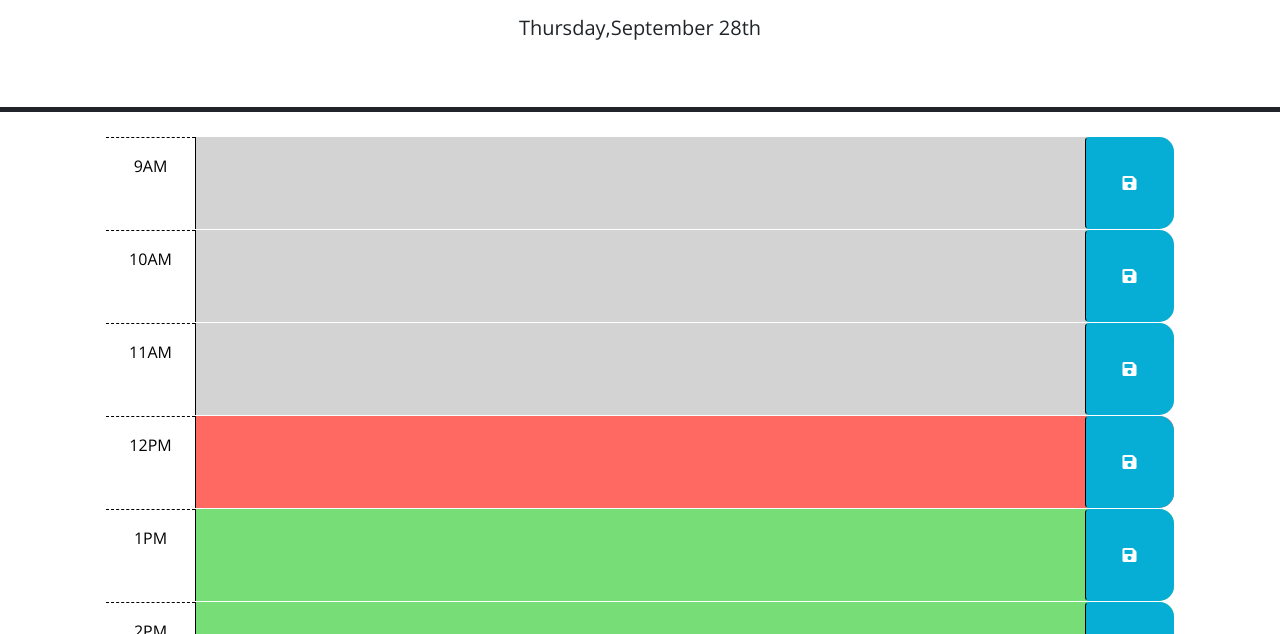
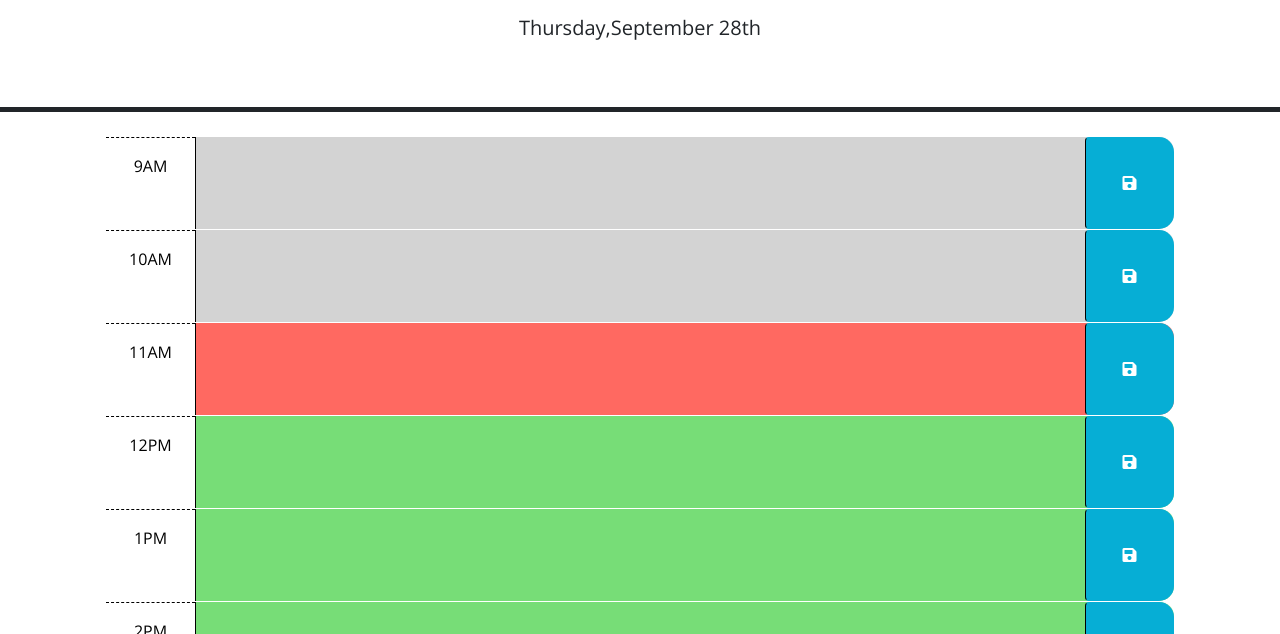
Before and after one commit to delve-in/Work-Day-Scheduler, a plain HTML site: page index.html in a window 1280 px wide. Shown: the part 166-800 px from the top of the page. Drawn offline with nearby package versions, Linux system fonts and the light colour scheme.

Commit message:
modified script.js, edited file structers & updated links

```diff
--- a/script.js
+++ b/assets/js/script.js
@@ -6,8 +6,8 @@ var text;
 var parent;
 var button = $('.btn');
 var dayNum = dayjs().format('D');
-var currentHour = 12
-// dayjs().hour();
+var currentHour = dayjs().hour();
+
 // funtion to render the events to the time block
 
 function renderEvent (){
--- a/index.html
+++ b/index.html
@@ -26,7 +26,7 @@
       href="https://fonts.googleapis.com/css?family=Open+Sans&display=swap"
       rel="stylesheet"
     />
-    <link rel="stylesheet" href="style.css" />
+    <link rel="stylesheet" href="./assets/css/style.css" />
     <title>Work Day Scheduler</title>
 
   </head>
@@ -123,7 +123,7 @@
       crossorigin="anonymous"
     ></script>
 
-    <script src="script.js"></script>
+    <script src="./assets/js/script.js"></script>
 
   </body>
 
```
Also changed, not shown: assets/css/style.css (renamed from style.css), assets/images/image-1.png (renamed from image-1.png), assets/images/image.png (renamed from image.png), 1 other file.
